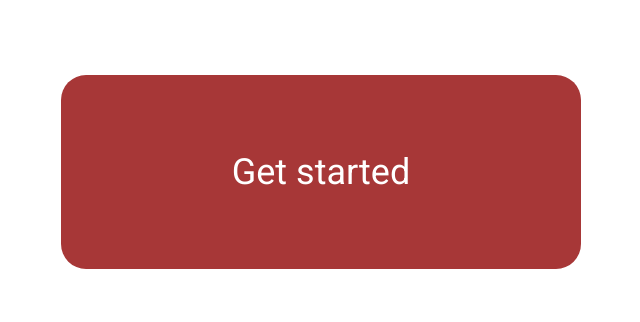
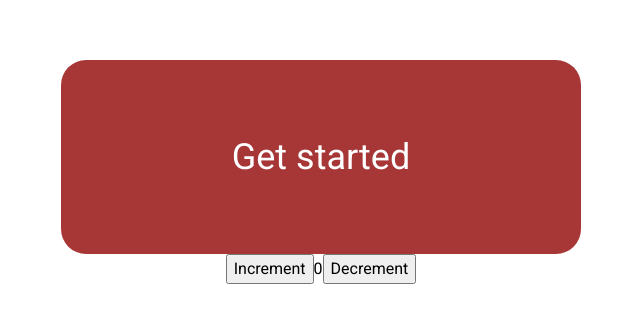
Before and after one commit to Mazurkevichvs/RR_app, a React (Create React App) app in the folder Frontend/: page / in a window 1280 px wide. Shown: the part 228-550 px from the top of the page, without its empty margins (319-959 px from the left). Built offline with nearby package versions, Linux system fonts and the light colour scheme.

Commit message:
Add redux toolkit

```diff
--- a/Frontend/src/index.js
+++ b/Frontend/src/index.js
@@ -4,13 +4,18 @@
 import './index.css';
 import App from './App';
 import {BrowserRouter} from 'react-router-dom';
+import {store} from './redux/store';
+import {Provider} from 'react-redux';
+
 
 
 ReactDOM.render(
   <React.StrictMode>
-    <BrowserRouter>
-      <App />
-    </BrowserRouter>
+    <Provider store={store}>
+      <BrowserRouter>
+        <App />
+      </BrowserRouter>
+    </Provider>
   </React.StrictMode>,
   document.getElementById('root')
 );
--- a/Frontend/src/pages/Generator.jsx
+++ b/Frontend/src/pages/Generator.jsx
@@ -57,6 +57,7 @@
               name={'Generate from DB'}
             />
           )}
+
         </main>
       </section>
 
--- a/Frontend/src/pages/Home.jsx
+++ b/Frontend/src/pages/Home.jsx
@@ -1,6 +1,8 @@
 import React from 'react'
 import Button from '../components/button';
 import {Link} from 'react-router-dom';
+import { useSelector, useDispatch } from 'react-redux'
+import { decrement, increment } from '../redux/slices/counterSlice'
 
 import './Home.scss'
 
@@ -9,9 +11,29 @@
 
 function Home() {
 
+  const count = useSelector((state) => state.counter.value)
+  const dispatch = useDispatch()
+
   return (
     <div className='container'>
       <Link to='/LogIn'><Button className={"btn__start"} name={"Get started"}/></Link>
+      <div>
+      <div>
+        <button
+          aria-label="Increment value"
+          onClick={() => dispatch(increment())}
+        >
+          Increment
+        </button>
+        <span>{count}</span>
+        <button
+          aria-label="Decrement value"
+          onClick={() => dispatch(decrement())}
+        >
+          Decrement
+        </button>
+      </div>
+    </div>
     </div>
 
   )
--- /dev/null
+++ b/Frontend/src/redux/slices/counterSlice.js
@@ -0,0 +1,25 @@
+import { createSlice } from '@reduxjs/toolkit'
+
+const initialState = {
+  value: 0,
+}
+
+export const counterSlice = createSlice({
+  name: 'counter',
+  initialState,
+  reducers: {
+    increment: (state) => {
+      state.value += 1
+    },
+    decrement: (state) => {
+      state.value -= 1
+    },
+    incrementByAmount: (state, action) => {
+      state.value += action.payload
+    },
+  },
+})
+
+export const { increment, decrement, incrementByAmount } = counterSlice.actions
+
+export default counterSlice.reducer
--- /dev/null
+++ b/Frontend/src/redux/store.js
@@ -0,0 +1,8 @@
+import { configureStore } from '@reduxjs/toolkit';
+import counterReducer from './slices/counterSlice'
+
+export const store = configureStore({
+  reducer: {
+    counter: counterReducer
+  },
+})
```
